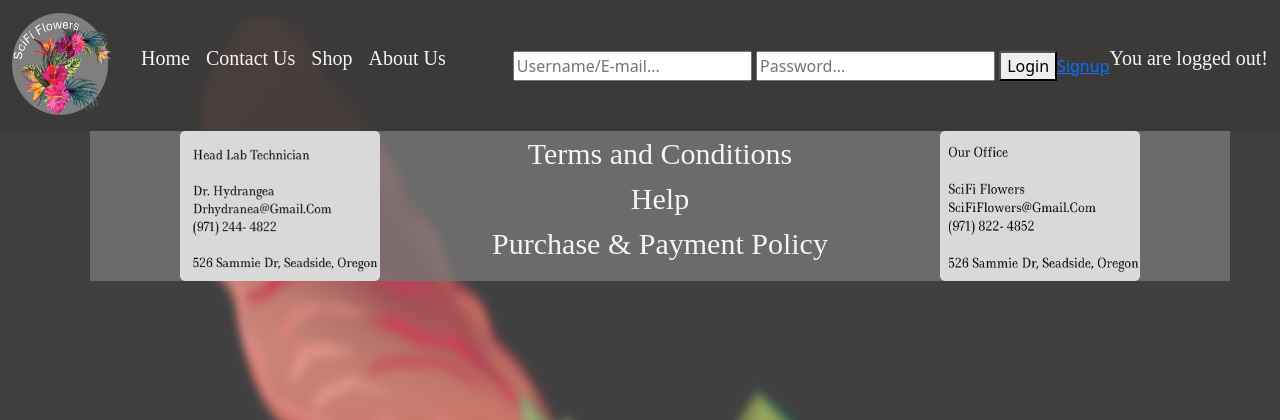
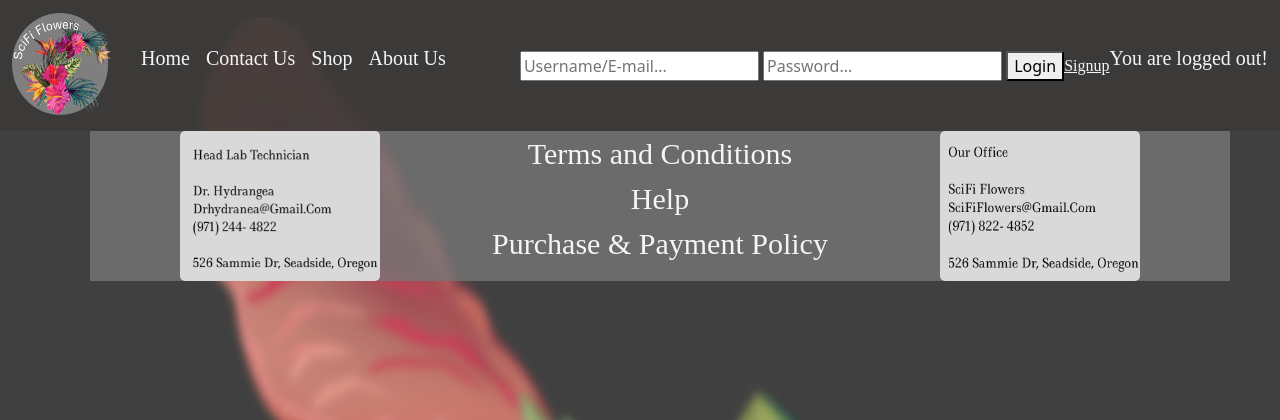
Before and after one commit to ariana-crowell/SciFi_Flowers, a PHP site: page /aboutus.php in a window 1280 px wide. Shown: the top 420 px of the page. Run offline with PHP 8.4, Linux system fonts and the light colour scheme.

Commit message:
Update header.php
restyled the signup link to match the rest of the words on all the other pages

```diff
--- a/includes/header.php
+++ b/includes/header.php
@@ -10,6 +10,12 @@
         <title>Document</title>
         <link href="https://cdn.jsdelivr.net/npm/bootstrap@5.3.3/dist/css/bootstrap.min.css" rel="stylesheet" integrity="sha384-QWTKZyjpPEjISv5WaRU9OFeRpok6YctnYmDr5pNlyT2bRjXh0JMhjY6hW+ALEwIH" crossorigin="anonymous">
         <link rel="stylesheet" type="text/css" href="style.css">
+        <style>
+            .signup {
+                font-family: Jacques Francois Shadow;
+                color:whitesmoke;
+            }
+        </style>
 </head>
     <body>
             <nav class="navbar navbar-expand-lg">
@@ -38,7 +44,7 @@
                             <input type="password" name="pwd" placeholder="Password...">
                             <button type="submit" name="login-submit">Login</button>
                             </form>
-                            <a href="signup.php">Signup</a>';
+                            <a class="signup" href="signup.php">Signup</a>';
                         }
                     ?>
                     <section>
```
